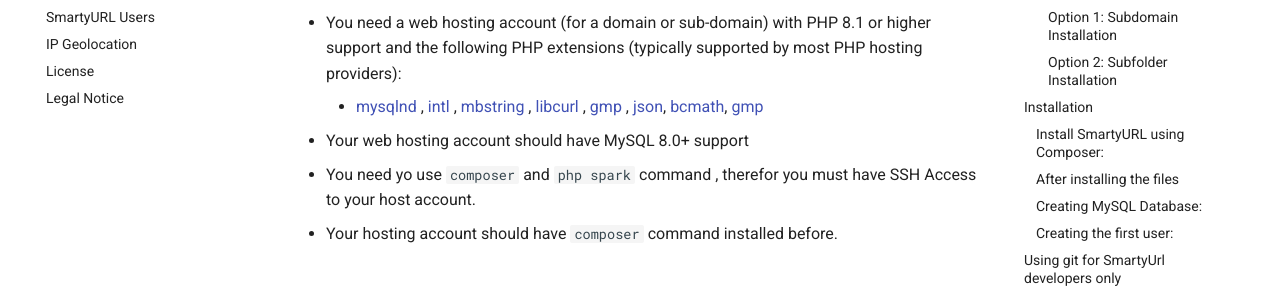
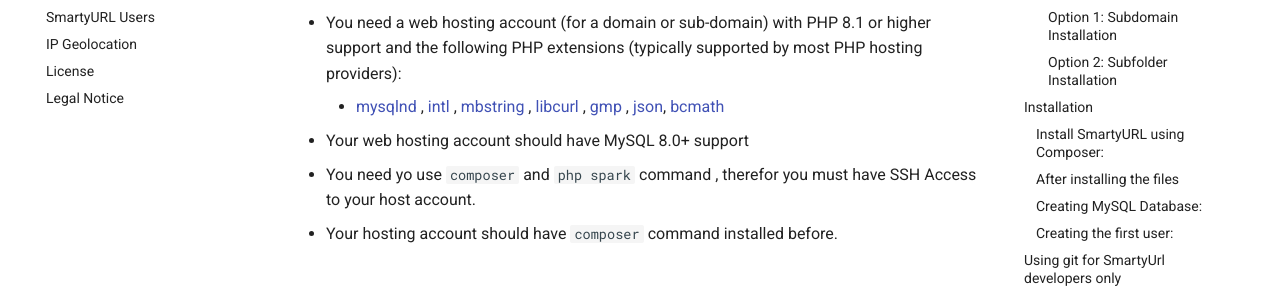
Before and after one commit to Extendy/SmartyURL, an MkDocs documentation site: the page built from docs/developers.md, in a window 1280 px wide and 900 px high. Shown: the part 229-520 px from the top of the window. Built offline with MkDocs 1.6.1 and Material for MkDocs 9.7.7, drawn with Linux system fonts in a browser that asks for light colours; comment, search, counter and statistics services are not loaded.

Commit message:
docs: remove duplicates

```diff
--- a/docs/developers.md
+++ b/docs/developers.md
@@ -4,7 +4,7 @@
 
 - You need a web hosting account (for a domain or sub-domain) with PHP 8.1 or higher support and the following PHP extensions (typically supported by most PHP hosting providers):
 
-    - [mysqlnd](http://php.net/manual/en/mysqlnd.install.php) , [intl](http://php.net/manual/en/intl.requirements.php) , [mbstring](http://php.net/manual/en/mbstring.installation.php) ,  [libcurl](https://www.php.net/manual/en/curl.setup.php) , [gmp](https://www.php.net/manual/en/gmp.installation.php) , [json](https://www.php.net/manual/en/json.installation.php), [bcmath](https://www.php.net/manual/en/bc.setup.php), [gmp](https://www.php.net/manual/en/gmp.setup.php)
+    - [mysqlnd](http://php.net/manual/en/mysqlnd.install.php) , [intl](http://php.net/manual/en/intl.requirements.php) , [mbstring](http://php.net/manual/en/mbstring.installation.php) ,  [libcurl](https://www.php.net/manual/en/curl.setup.php) , [gmp](https://www.php.net/manual/en/gmp.installation.php) , [json](https://www.php.net/manual/en/json.installation.php), [bcmath](https://www.php.net/manual/en/bc.setup.php)
 
 - Your web hosting account should have MySQL 8.0+ support
 - You need yo use `composer` and `php spark` command , therefor you must have SSH Access to your host account.
```
